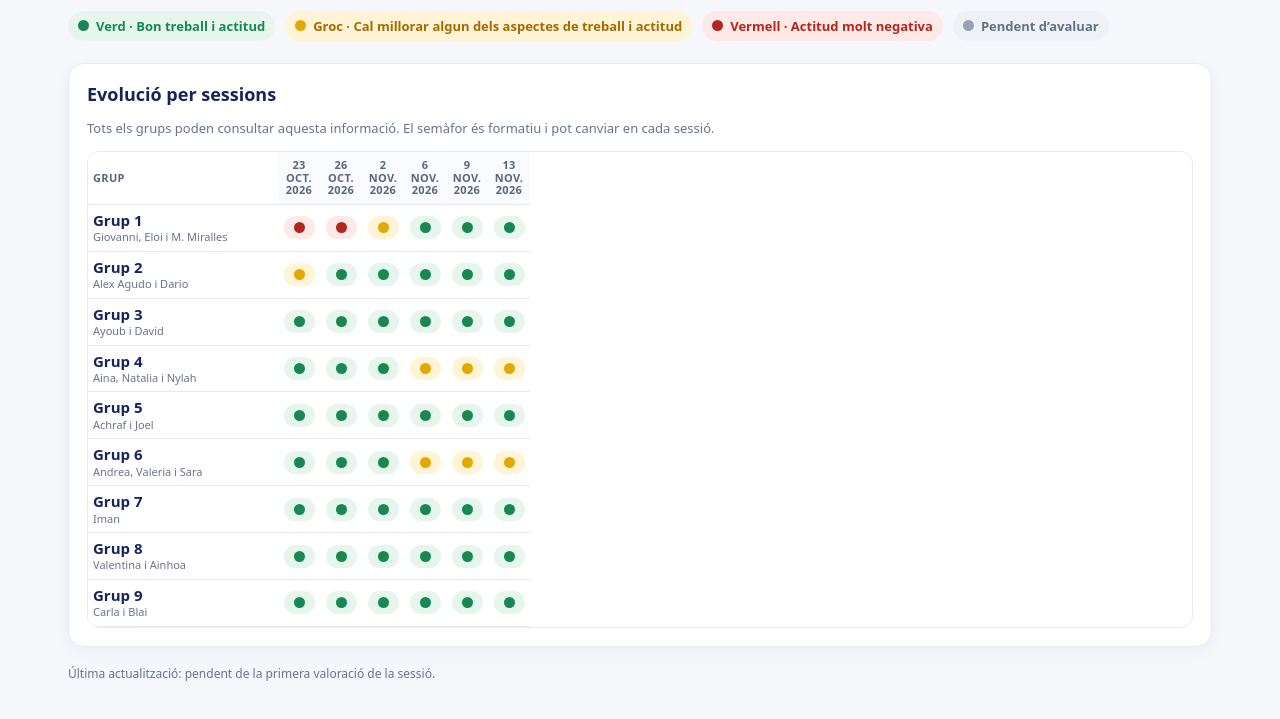
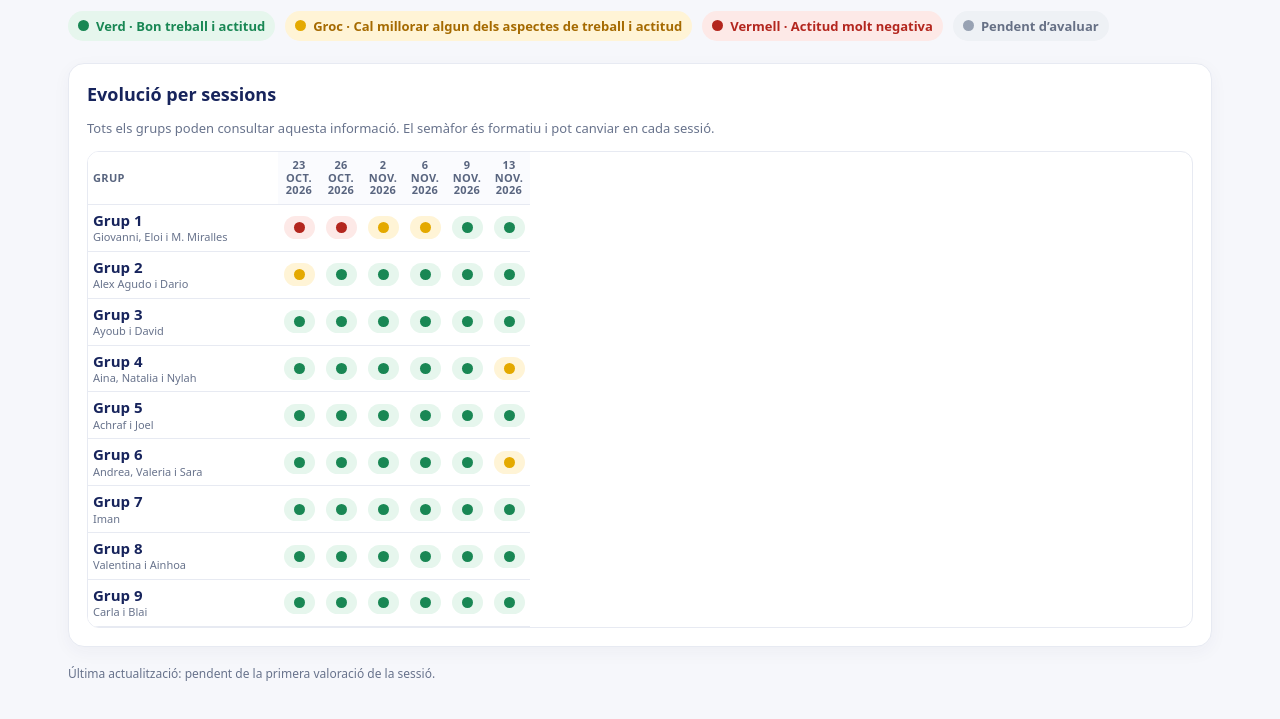
Before and after one commit to ignasibertral-bit/seguiment_emprenadoria, a plain HTML site: page index.html in a window 1280 px wide. Shown: the part 113-832 px from the top of the page. Drawn offline with Linux system fonts and the light colour scheme.

Commit message:
Corregeix colors dels dies 6 i 9

```diff
--- a/index.html
+++ b/index.html
@@ -26,10 +26,10 @@ const session26={
  'Grup 1':'red','Grup 2':'green','Grup 3':'green','Grup 4':'green','Grup 5':'green','Grup 6':'green','Grup 7':'green','Grup 8':'green','Grup 9':'green'
 };
 const session6={
- 'Grup 1':'green','Grup 2':'green','Grup 3':'green','Grup 4':'yellow','Grup 5':'green','Grup 6':'yellow','Grup 7':'green','Grup 8':'green','Grup 9':'green'
+ 'Grup 1':'yellow','Grup 2':'green','Grup 3':'green','Grup 4':'green','Grup 5':'green','Grup 6':'green','Grup 7':'green','Grup 8':'green','Grup 9':'green'
 };
 const session9={
- 'Grup 1':'green','Grup 2':'green','Grup 3':'green','Grup 4':'yellow','Grup 5':'green','Grup 6':'yellow','Grup 7':'green','Grup 8':'green','Grup 9':'green'
+ 'Grup 1':'green','Grup 2':'green','Grup 3':'green','Grup 4':'green','Grup 5':'green','Grup 6':'green','Grup 7':'green','Grup 8':'green','Grup 9':'green'
 };
 const session2={
  'Grup 1':'yellow','Grup 2':'green','Grup 3':'green','Grup 4':'green','Grup 5':'green','Grup 6':'green','Grup 7':'green','Grup 8':'green','Grup 9':'green'
```
